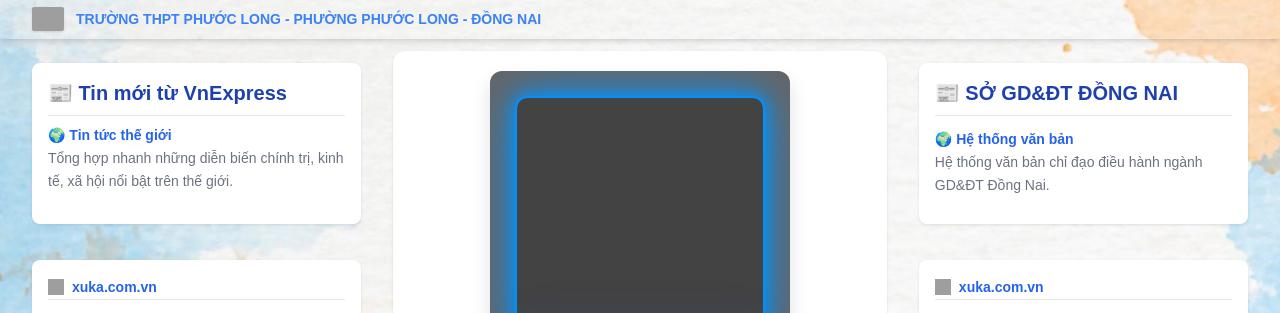
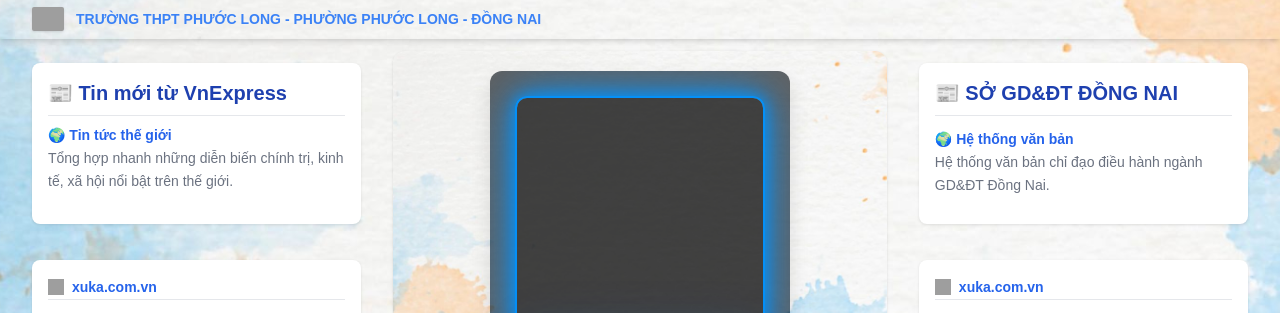
Before and after one commit to Namhuy123789/xuka, a Flask app: page /web in a window 1280 px wide. Shown: the part 141-454 px from the top of the page. Run offline with Flask 3, Linux system fonts and the light colour scheme; some libraries are stand-ins or nearby versions; grey boxes are pictures that could not be loaded.

Commit message:
Update index_web.html

```diff
--- a/templates/index_web.html
+++ b/templates/index_web.html
@@ -232,7 +232,9 @@
 
     <!-- Main Column -->
   <main id="main-column" class="flex flex-col gap-3 w-full sm:w-1/2">
-      <section id="qr-login" class="bg-white p-1 rounded-xl shadow text-center flex-1">
+  <section id="qr-login"
+    class="bg-[url('/static/h.jpg')] bg-cover bg-center p-1 rounded-xl shadow text-center flex-1">
+
     <div class="camera-box">
       <div id="reader"></div>
       <div class="qr-overlay" id="qrOverlay">
```
Lines whose indentation alone changed are shown as unchanged.
